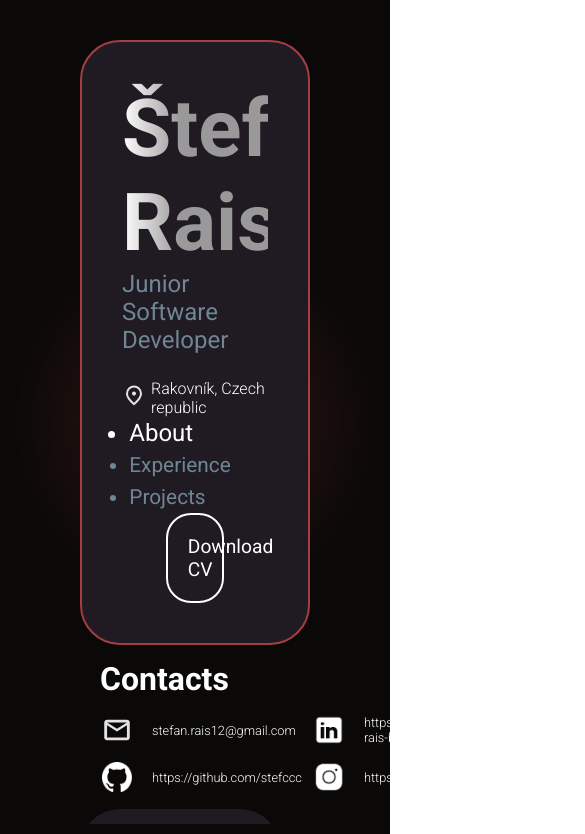
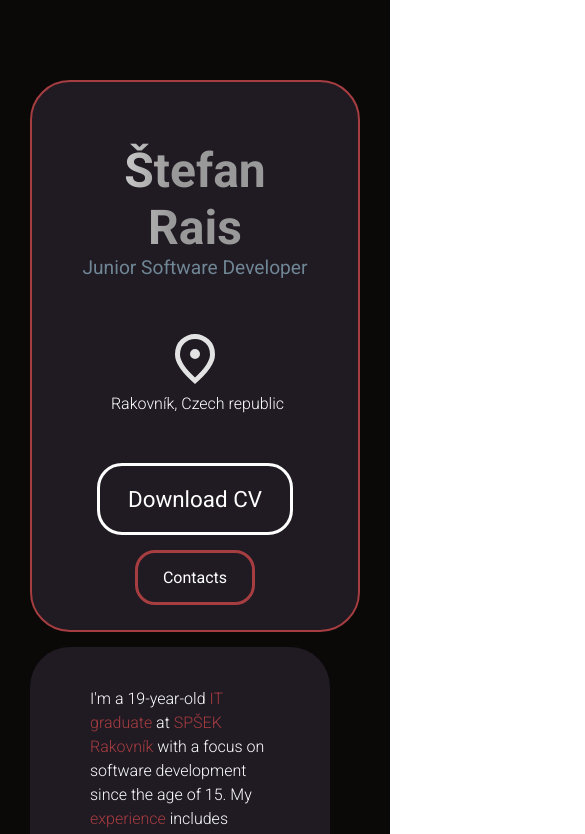
Before and after one commit to stefccc/portfolio-rais, a React (Vite) app: page / in a window 390 px wide. Shown: the top 834 px of the page, 585 px wide, since content can reach past the window. Built offline with nearby package versions, Linux system fonts and the light colour scheme.

Commit message:
personal card mobile styles + fixed responsivity issues for mobile

```diff
--- a/package.json
+++ b/package.json
@@ -4,7 +4,7 @@
   "version": "0.0.0",
   "type": "module",
   "scripts": {
-    "dev": "vite",
+    "dev": "vite --host",
     "build": "tsc -b && vite build",
     "lint": "eslint .",
     "preview": "vite preview"
--- a/src/App.css
+++ b/src/App.css
@@ -10,6 +10,12 @@
   padding: 0;
   font-family: "Roboto", sans-serif;
   box-sizing: border-box;
+}
+.pcOnly {
+  display: block;
+}
+.mobileOnly {
+  display: none;
 }
 #root {
   height: 100vh;
@@ -29,10 +35,18 @@
 }
 @media only screen and (max-width: 1200px) {
   #root {
+    padding: 80px 30px 20px 30px;
+    height: auto;
     display: flex;
     flex-direction: column;
   }
   #scrollPage {
     overflow: visible;
   }
+  .pcOnly {
+    display: none !important;
+  }
+  .mobileOnly {
+    display: block;
+  }
 }
--- a/src/components/ContactGroup.tsx
+++ b/src/components/ContactGroup.tsx
@@ -3,7 +3,7 @@ import "./ContactGroup.css";
 
 const ContactGroup = () => {
   return (
-    <div className="contacts">
+    <div className="contacts pcOnly">
       <h2>Contacts</h2>
       <table>
         <tbody>
--- a/src/components/PersonalCard.css
+++ b/src/components/PersonalCard.css
@@ -93,3 +93,42 @@
     transition: 0.3s;
   }
 }
+@media only screen and (max-width: 1200px) {
+  .personalCard {
+    padding: 60px 40px 25px 40px;
+    align-items: center;
+    text-align: center;
+    .personalInfo {
+      h1 {
+        font-size: 3rem;
+      }
+      h2 {
+        font-size: 1.2rem;
+        margin-bottom: 50px;
+      }
+      .location {
+        display: flex;
+        flex-direction: column;
+        img {
+          height: 60px;
+        }
+        margin-bottom: 50px;
+      }
+    }
+    a.downloadCV {
+      width: 80%;
+      border: 3px solid white;
+      margin-bottom: 15px;
+      font-size: 1.4rem;
+    }
+    button {
+      background-color: transparent;
+      border: 3px solid var(--red);
+      color: white;
+      padding: 15px 25px;
+      border-radius: 20px;
+      font-size: 1rem;
+      cursor: pointer;
+    }
+  }
+}
--- a/src/components/PersonalCard.tsx
+++ b/src/components/PersonalCard.tsx
@@ -25,7 +25,7 @@ function PersonalCard() {
           <p>Rakovník, Czech republic</p>
         </div>
       </div>
-      <nav className="navigation">
+      <nav className="navigation pcOnly">
         <ul>
           {navItems.map((item, index) => (
             <li
@@ -41,9 +41,10 @@ function PersonalCard() {
           ))}
         </ul>
       </nav>
-        <a href="/cv.docx" className="downloadCV" download="">
-          Download CV
-        </a>
+      <a href="/cv.docx" className="downloadCV" download="">
+        Download CV
+      </a>
+      <button className="mobileOnly">Contacts</button>
     </div>
   );
 }
```
